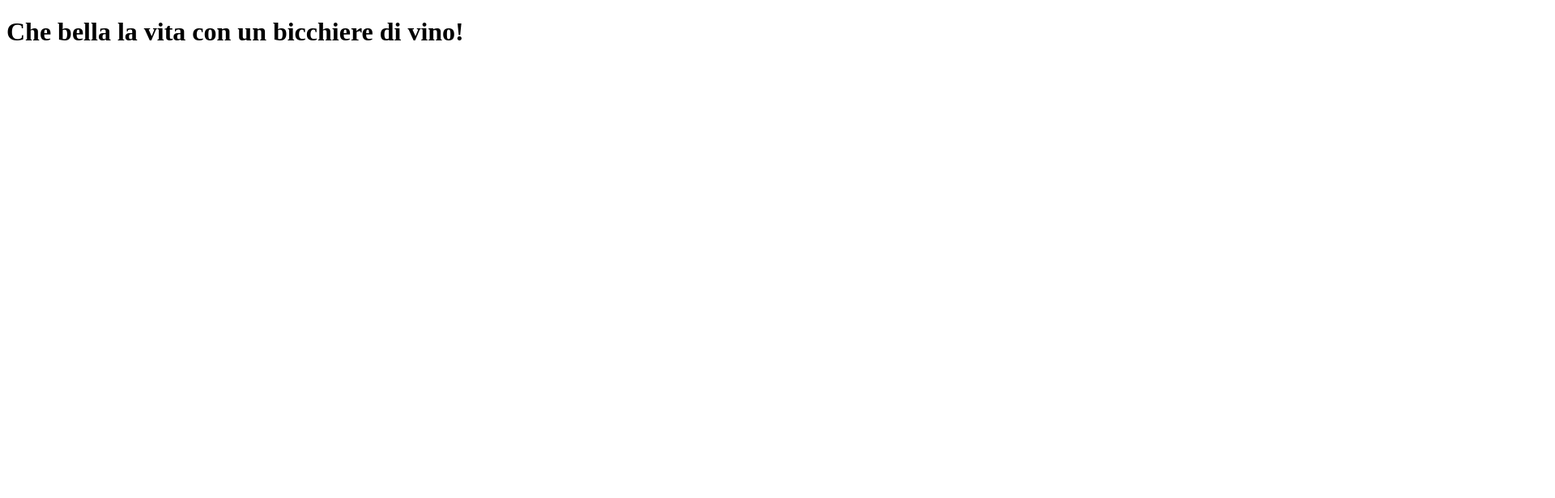
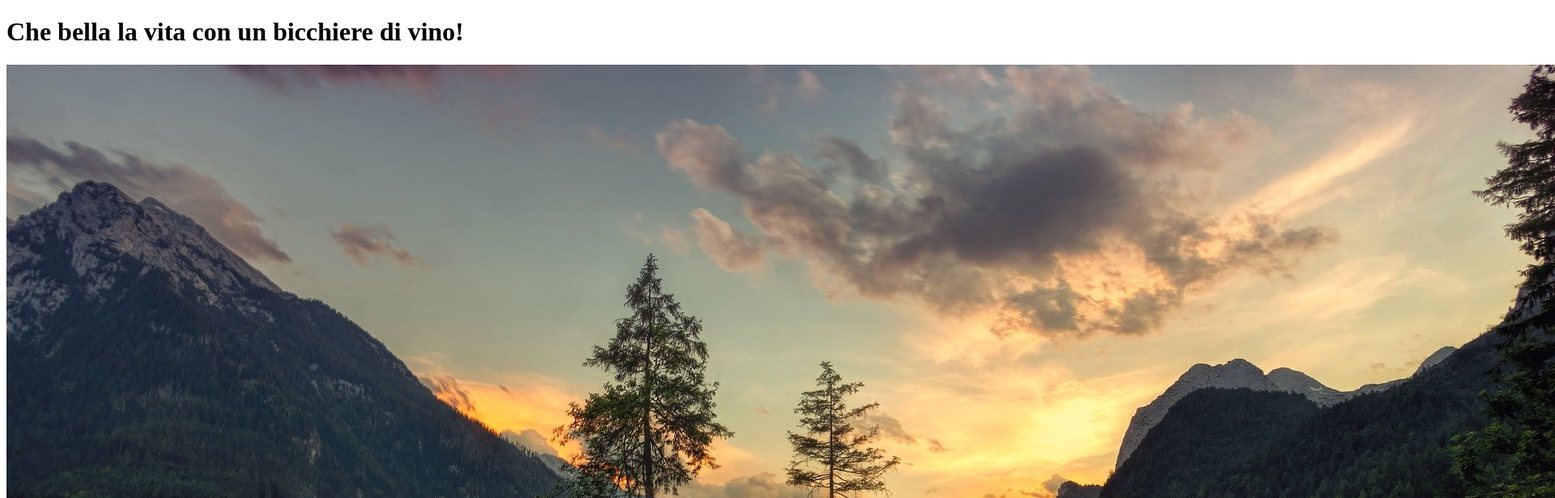
Before and after one commit to mariapiagianguzzi/vue-hello, a plain HTML site: page index.html in a window 1280 px wide. Shown: the top 616 px of the page at 81% size, 1920 px wide, since content can reach past the window. Drawn offline with nearby package versions, Linux system fonts and the light colour scheme.

Commit message:
vue-hello ho messo l'immagine

```diff
--- a/index.html
+++ b/index.html
@@ -8,6 +8,7 @@
 <body>
     <div id="root">
         <h1>{{ message}}</h1>
+        <img :src="image" alt="image">
      </div>
 
      <script src="https://cdn.jsdelivr.net/npm/vue@2/dist/vue.js"></script>
--- a/js/main.js
+++ b/js/main.js
@@ -7,5 +7,6 @@ let app = new Vue({
     el: "#root",
     data: {
             message: "Che bella la vita con un bicchiere di vino!",
+            image: "img/nature.jpg"
         }
 })
```
Also changed, not shown: img/nature.jpg (added).
